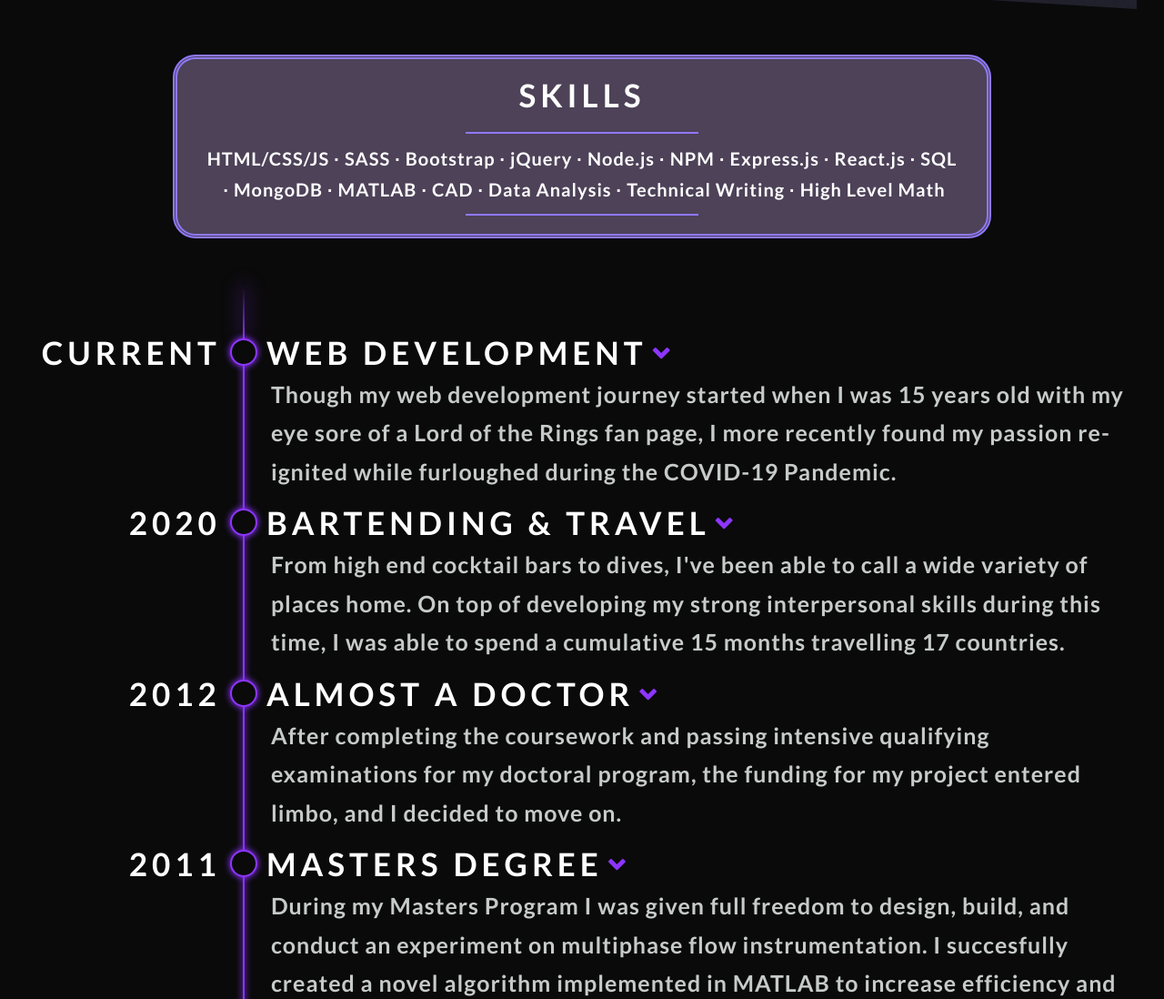
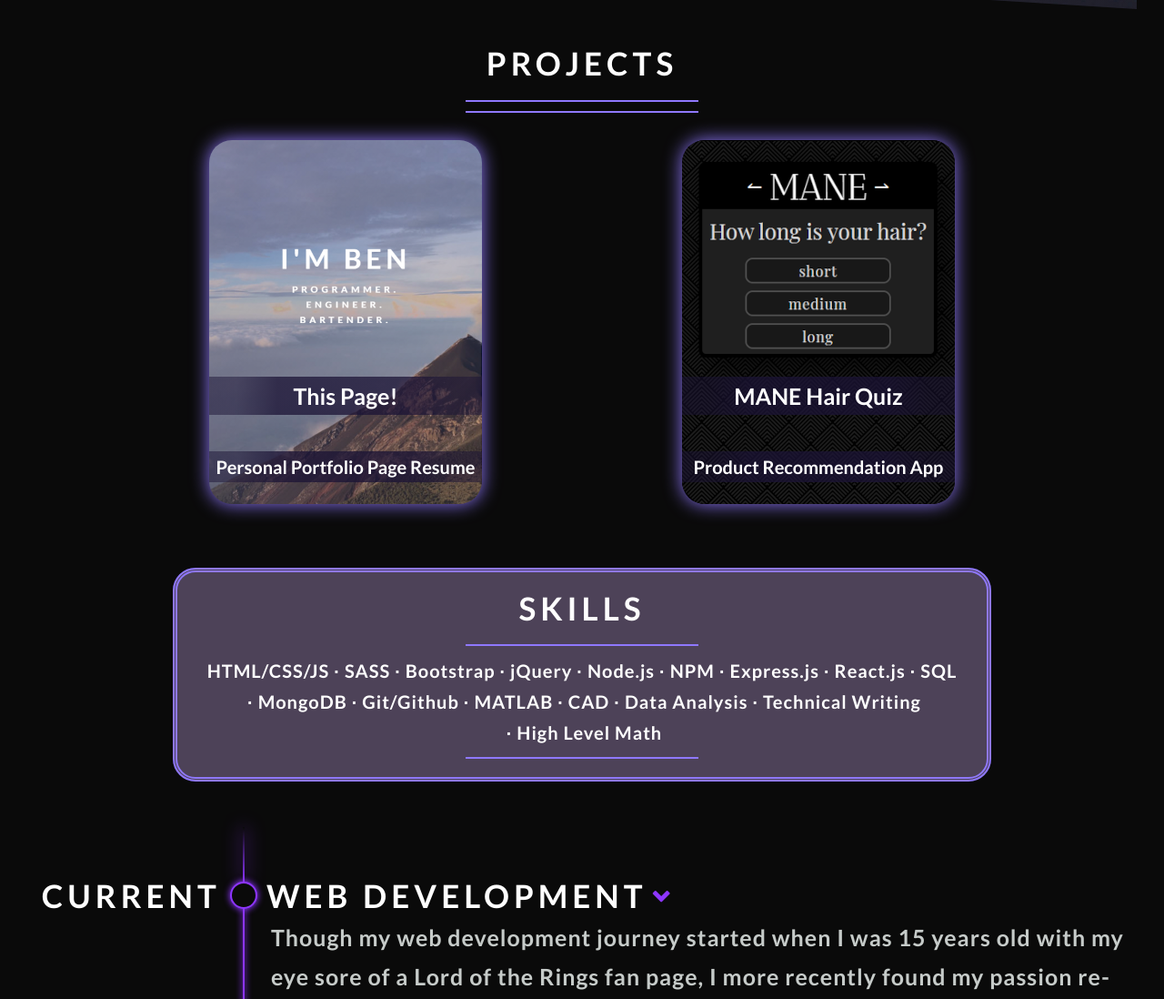
Before and after one commit to BRPatrick/BRPatrick.github.io, a website: page index.html in a window 1280 px wide. Shown: the part 780-1878 px from the top of the page at 91% size. Drawn offline with nearby package versions, Linux system fonts and the light colour scheme.

Commit message:
Add project cards

```diff
--- a/index.html
+++ b/index.html
@@ -37,12 +37,58 @@
           >
         </h1>
 
-        <a href="#skills" id="scroll" class="btn btn--white btn--animated"
+        <!-- <a href="#skills" id="scroll" class="btn btn--white btn--animated"
           >More About Me</a
-        >
+        > -->
       </div>
     </header>
 
+    <!-- /////////////////////////////////////////////////////PROJECTS/////////////////////////////////////////////////////////
+    <!-- /////////////////////////////////////////////////////PROJECTS///////////////////////////////////////////////////////// -->
+    <!-- /////////////////////////////////////////////////////PROJECTS///////////////////////////////////////////////////////// -->
+    <!-- /////////////////////////////////////////////////////PROJECTS///////////////////////////////////////////////////////// -->
+
+<section class="projects">
+
+      <div class="projects__section-container">
+        <h1 class="heading-primary--main">Projects</h1>
+        <hr class="line-break" />
+        <hr class="line-break" />
+        <div class="projects__flip-card-container">
+
+
+          <div class="flip-card">
+            <div class="flip-card-inner">
+              <div class="flip-card-front flip-card-front--portfolio">
+                <h2 class="flip-card__heading--main">This Page!</h2>
+                <h3 class="flip-card__heading--sub">Personal Portfolio Page Resume</h3>
+
+              </div>
+              <div class="flip-card-back">
+                <h1>FLIP CARD BACK</h1>
+                <h3>Personal Resume/Portfolio Page</h3>
+                <h3>HTML/SASS/FlexBox/Javascript</h3>
+                <h3>Github Pages</h3>
+              </div>
+            </div>
+          </div>
+
+          <div class="flip-card">
+            <div class="flip-card-inner">
+              <div class="flip-card-front flip-card-front--mane-quiz">
+                <h2 class="flip-card__heading--main">MANE Hair Quiz</h2>
+                <h3 class="flip-card__heading--sub">Product Recommendation App</h3>
+              </div>
+              <div class="flip-card-back">
+                <h1>FLIP CARD BACK THIS SITE</h1>
+              </div>
+            </div>
+          </div>
+
+        </div>
+      </div>
+
+</section>
 
         <!-- /////////////////////////////////////////////////////SKILLS///////////////////////////////////////////////////////// -->
     <!-- /////////////////////////////////////////////////////SKILLS///////////////////////////////////////////////////////// -->
@@ -67,6 +113,7 @@
         <li class="skills__list--item">React.js</li>
         <li class="skills__list--item">SQL</li>
         <li class="skills__list--item">MongoDB</li>
+        <li class="skills__list--item">Git/Github</li>
         <li class="skills__list--item">MATLAB</li>
         <li class="skills__list--item">CAD</li>
         <li class="skills__list--item">Data Analysis</li>
--- /dev/null
+++ b/sass/components/_flipcard.scss
@@ -0,0 +1,89 @@
+.flip-card {
+  background-color: transparent;
+  width: 300px;
+  height: 400px;
+  perspective: 1000px; /* Remove this if you don't want the 3D effect */
+  margin: 2rem;
+}
+
+/* This container is needed to position the front and back side */
+.flip-card-inner {
+  position: relative;
+  width: 100%;
+  height: 100%;
+  text-align: center;
+  transition: transform 0.8s;
+  transform-style: preserve-3d;
+}
+
+/* Do an horizontal flip when you move the mouse over the flip box container */
+.flip-card:hover .flip-card-inner {
+  transform: rotateY(180deg);
+}
+
+/* Position the front and back side */
+.flip-card-front,
+.flip-card-back {
+  position: absolute;
+  width: 100%;
+  height: 100%;
+  -webkit-backface-visibility: hidden; /* Safari */
+  backface-visibility: hidden;
+  border-radius: 25px;
+  box-shadow: 0px 0px 20px 0px $color-primary-light;
+}
+
+.flip-card__heading--main {
+  color: $color-white;
+  font-size: 2.5rem;
+  position: relative;
+  //   border-top: 1px solid $color-primary-light;
+  //   border-bottom: 1px solid $color-primary-light;
+  top: 65%;
+  //   background-color: $color-primary-dark-3;
+  background: rgb(27, 19, 53);
+  background: linear-gradient(
+    90deg,
+    rgba(27, 19, 53, 0.5) 10%,
+    rgba(27, 19, 53, 0.75) 25%,
+    rgba(27, 19, 53, 0.75) 75%,
+    rgba(27, 19, 53, 0.5) 90%
+  );
+}
+
+.flip-card__heading--sub {
+  color: $color-white;
+  font-size: 2rem;
+  position: relative;
+  //   border-top: 1px solid $color-primary-light;
+  //   border-bottom: 1px solid $color-primary-light;
+  top: 75%;
+  //   background-color: $color-primary-dark-3;
+  background: rgb(27, 19, 53);
+  background: linear-gradient(
+    90deg,
+    rgba(27, 19, 53, 0.5) 10%,
+    rgba(27, 19, 53, 0.75) 25%,
+    rgba(27, 19, 53, 0.75) 75%,
+    rgba(27, 19, 53, 0.5) 90%
+  );
+}
+
+.flip-card-front--portfolio {
+  background-image: url(../img/portfolio-card.png);
+  background-color: honeydew;
+}
+
+.flip-card-front--mane-quiz {
+  background-image: url(../img/mane-quiz-card.png);
+}
+
+.flip-card__img {
+}
+
+/* Style the back side */
+.flip-card-back {
+  background-color: black;
+  color: white;
+  transform: rotateY(180deg);
+}
--- /dev/null
+++ b/sass/layout/_projects.scss
@@ -0,0 +1,10 @@
+.projects {
+  &__section-container {
+  }
+
+  &__flip-card-container {
+    display: flex;
+    flex-wrap: wrap;
+    justify-content: space-evenly;
+  }
+}
--- a/sass/main.scss
+++ b/sass/main.scss
@@ -9,18 +9,12 @@
 
 @import "components/button";
 @import "components/linebreak";
-
-
+@import "components/flipcard";
 
 @import "layout/header";
 @import "layout/timeline";
 @import "layout/skills";
 @import "layout/footer";
+@import "layout/projects";
 
-@import "pages/home";
-
-
-
-
-
-//ddxzcsaddddfdsfdssadsgjjhygf
+//ddxzcsaddddfdsfkssadsgjjhygf
```
Also changed, not shown: css/styles.css, img/mane-quiz-card.png (added), img/portfolio-card.png (added), sass/pages/_home.scss (deleted).
